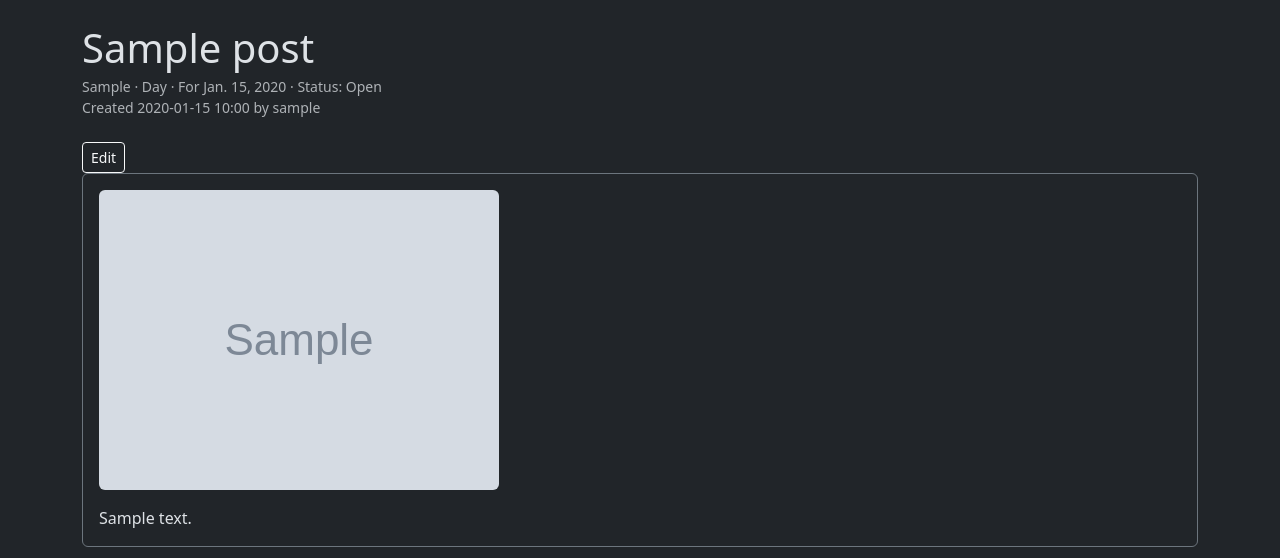
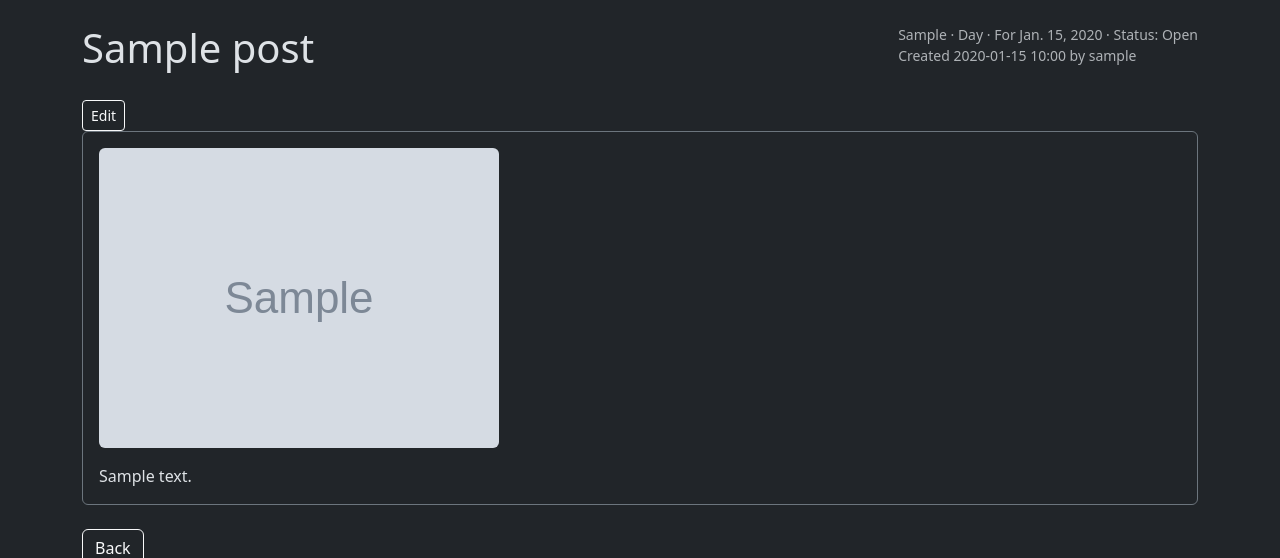
Before and after one commit to EmcioN/Pass-It, a Django app: page /post/1/ in a window 1280 px wide. Shown: the part 56-614 px from the top of the page. Run offline with Django 5.2, Linux system fonts and the light colour scheme; a user stored in the database is signed in; tables that the repository leaves empty hold one stand-in row (values such as "Sample post"); grey boxes marked "Sample" are stand-in pictures.

Commit message:
Change style for post detail

```diff
--- a/templates/handover/post_detail.html
+++ b/templates/handover/post_detail.html
@@ -2,7 +2,7 @@
 {% block title %}{{ post.title }} | Pass It{% endblock %}
 
 {% block content %}
-<div class="mb-4">
+<div class="d-flex justify-content-between align-items-start mb-4">
     <h1 class="mb-1">{{ post.title }}</h1>
     <div class="text-muted small">
         {{ post.team|default:"General" }} · {{ post.get_shift_display }} · For {{ post.date_for }} ·
```
